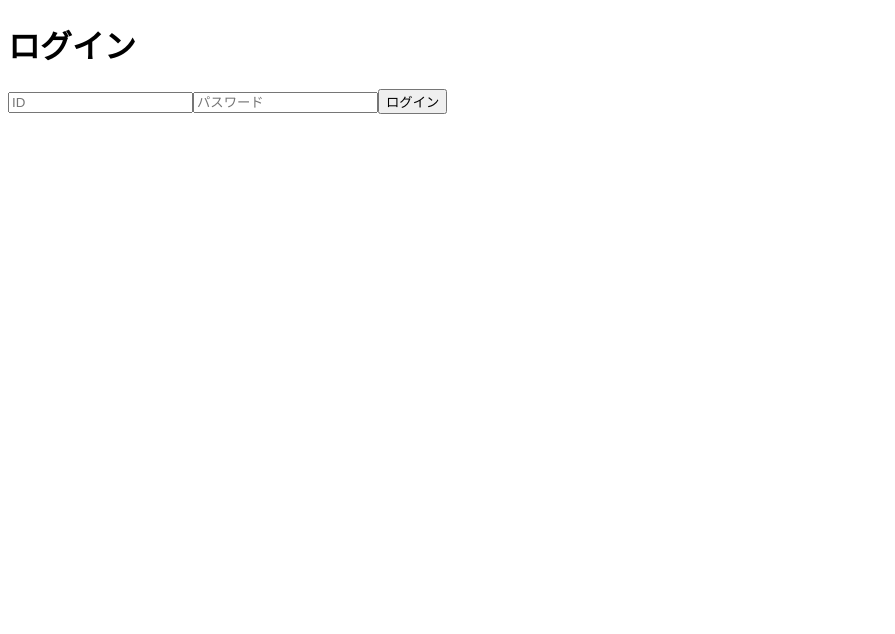
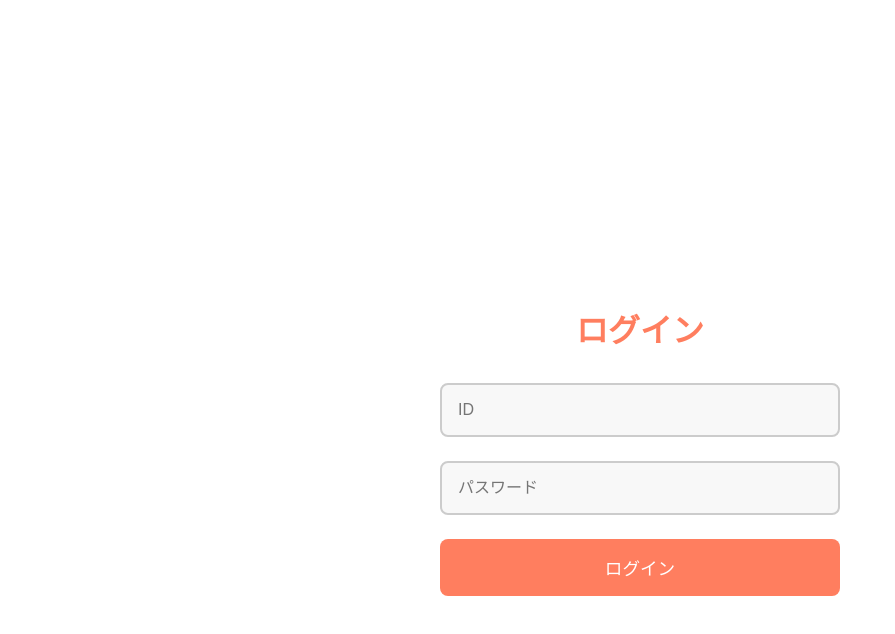
Before and after one commit to ruktis07/-, a Next.js app in the folder frontend/: page / in a window 1280 px wide. Shown: the top 634 px of the page, without its empty margins (0-895 px from the left). Built offline with nearby package versions, Linux system fonts and the light colour scheme.

Commit message:
エラーなおしてるため

```diff
--- a/frontend/src/app/globals.css
+++ b/frontend/src/app/globals.css
@@ -11,6 +11,10 @@
   --result-background: #f0f0f0;
   --result-text: #333333;
   --result-border: #cccccc;
+  /* ログイン画面用追加変数 */
+  --primary-color: #ff7e5f;
+  --button-hover: #ff5f3a;
+  --error-color: #dc3545;
 }
 [data-theme="dark"] {
   --background: #222222;
@@ -24,4 +28,8 @@
   --result-background: #333333;
   --result-text: #f0f0f0;
   --result-border: #555555;
+  /* ログイン画面用追加変数 */
+  --primary-color: #ff5f3a;
+  --button-hover: #ff3f1a;
+  --error-color: #ff6b6b;
 }
--- /dev/null
+++ b/frontend/src/app/page.module.css
@@ -0,0 +1,63 @@
+/* app/page.module.css */
+.container {
+  background-color: var(--background);
+  color: var(--text);
+  min-height: 100vh;
+  padding: 2rem;
+  display: flex;
+  flex-direction: column;
+  align-items: center;
+  justify-content: center;
+  transition: background-color 0.3s ease;
+}
+
+.title {
+  font-size: 2rem;
+  margin-bottom: 2rem;
+  color: var(--primary-color);
+}
+
+.form {
+  width: 100%;
+  max-width: 400px;
+  display: flex;
+  flex-direction: column;
+  gap: 1.5rem;
+}
+
+.input {
+  background-color: var(--input-background);
+  color: var(--input-text);
+  border: 2px solid var(--input-border);
+  border-radius: 8px;
+  padding: 1rem;
+  font-size: 1rem;
+  transition: all 0.3s ease;
+}
+
+.input:focus {
+  outline: none;
+  border-color: var(--primary-color);
+  box-shadow: 0 0 0 3px rgba(255, 126, 95, 0.2);
+}
+
+.button {
+  background-color: var(--button-background);
+  color: var(--button-text);
+  border: none;
+  border-radius: 8px;
+  padding: 1rem;
+  font-size: 1.1rem;
+  cursor: pointer;
+  transition: background-color 0.3s ease;
+}
+
+.button:hover {
+  background-color: var(--button-hover);
+}
+
+.error {
+  color: var(--error-color);
+  margin-bottom: 1rem;
+  text-align: center;
+}
--- a/frontend/src/app/page.tsx
+++ b/frontend/src/app/page.tsx
@@ -1,8 +1,8 @@
-// app/page.tsx
 'use client'
 
-import { useState } from 'react'
+import { useState, useEffect } from 'react'
 import { useRouter } from 'next/navigation'
+import styles from './page.module.css'
 
 export default function Home() {
   const [id, setId] = useState('')
@@ -10,29 +10,56 @@ export default function Home() {
   const [error, setError] = useState('')
   const router = useRouter()
 
+  // テーマ管理
+  const [theme, setTheme] = useState<'light' | 'dark'>('light')
+
+  useEffect(() => {
+    const getInitialTheme = () => {
+      if (typeof window !== 'undefined' && window.matchMedia) {
+        return window.matchMedia('(prefers-color-scheme: dark)').matches ? 'dark' : 'light'
+      }
+      return 'light'
+    }
+    const initialTheme = getInitialTheme()
+    setTheme(initialTheme)
+    document.documentElement.setAttribute('data-theme', initialTheme)
+    const mediaQuery = window.matchMedia('(prefers-color-scheme: dark)')
+    const handleChange = (e: MediaQueryListEvent) => {
+      const newTheme = e.matches ? 'dark' : 'light'
+      setTheme(newTheme)
+      document.documentElement.setAttribute('data-theme', newTheme)
+    }
+    mediaQuery.addEventListener('change', handleChange)
+    return () => mediaQuery.removeEventListener('change', handleChange)
+  }, [])
+
   const handleSubmit = async (e: React.FormEvent) => {
     e.preventDefault()
     router.push('/search')
   }
 
   return (
-    <div>
-      <h1>ログイン</h1>
-      {error && <p style={{color: 'red'}}>{error}</p>}
-      <form onSubmit={handleSubmit}>
+    <div className={styles.container}>
+      <h1 className={styles.title}>ログイン</h1>
+      {error && <p className={styles.error}>{error}</p>}
+      <form onSubmit={handleSubmit} className={styles.form}>
         <input
           type="text"
           placeholder="ID"
+          className={styles.input}
           value={id}
           onChange={(e) => setId(e.target.value)}
         />
         <input
           type="password"
           placeholder="パスワード"
+          className={styles.input}
           value={password}
           onChange={(e) => setPassword(e.target.value)}
         />
-        <button type="submit">ログイン</button>
+        <button type="submit" className={styles.button}>
+          ログイン
+        </button>
       </form>
     </div>
   )
--- a/frontend/src/app/search/search.module.css
+++ b/frontend/src/app/search/search.module.css
@@ -86,7 +86,7 @@
   padding: 1rem 2rem;
   font-size: 1.1rem;
   cursor: pointer;
-  width: 100%;
+  width: 580px;
   margin-top: 1.5rem;
   font-weight: bold;
   transition: background-color 0.2s, transform 0.1s;
@@ -116,11 +116,16 @@
 }
 
 .resultBox {
+  max-height: 600px; /* お好みで調整 */
+  overflow-y: auto;
   background-color: var(--result-background);
   border: 2px solid var(--result-border);
   border-radius: 12px;
   padding: 1.5rem;
   box-shadow: 0 2px 8px rgba(0, 0, 0, 0.05);
+  display: flex;
+  flex-direction: column;
+  gap: 0.5rem;
 }
 
 .resultItem {
```
Also changed, not shown: frontend/src/app/login/page.tsx (+31 -6 lines), 1 other file (tests, documents, lock files or other folders).
